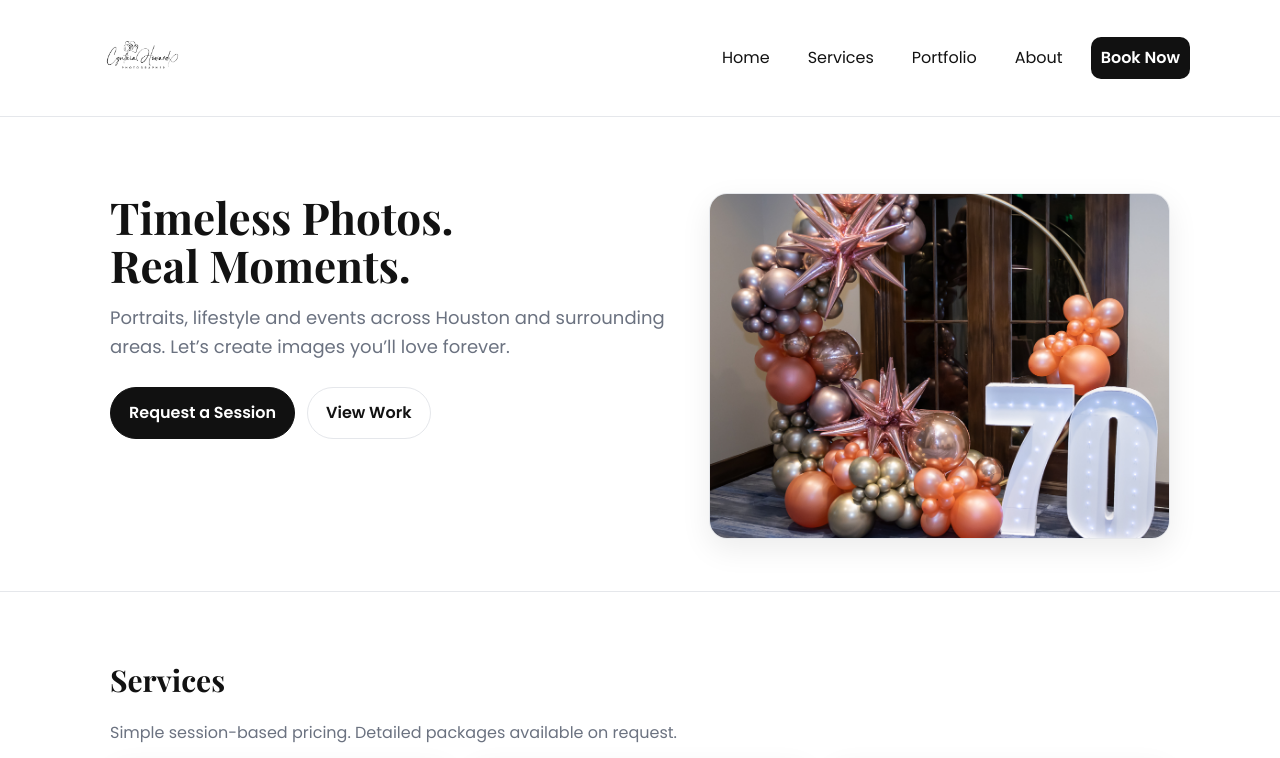
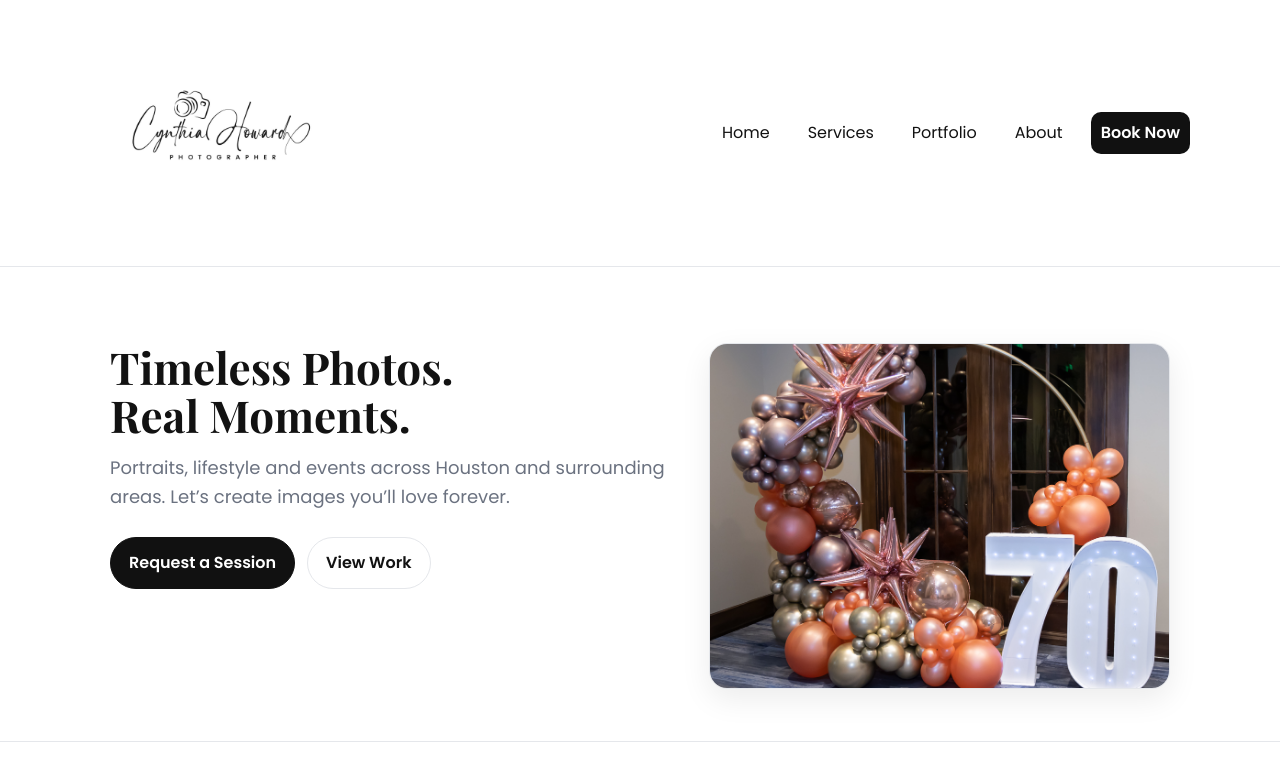
Before and after one commit to Howards12/Site, a plain HTML site: page index.html in a window 1280 px wide. Shown: the top 758 px of the page. Drawn offline with nearby package versions, Linux system fonts and the light colour scheme.

Commit message:
Update style.css

```diff
--- a/style.css
+++ b/style.css
@@ -37,7 +37,7 @@ figure{margin:0}
 }
 
 .brand{display:flex; align-items:center; gap:14px}
-.brand img{height:100px; width:auto}
+.brand img{height:250px; width:auto}
 
 .menu{display:flex; gap:18px; align-items:center}
 .menu a{padding:8px 10px; border-radius:10px}
```
